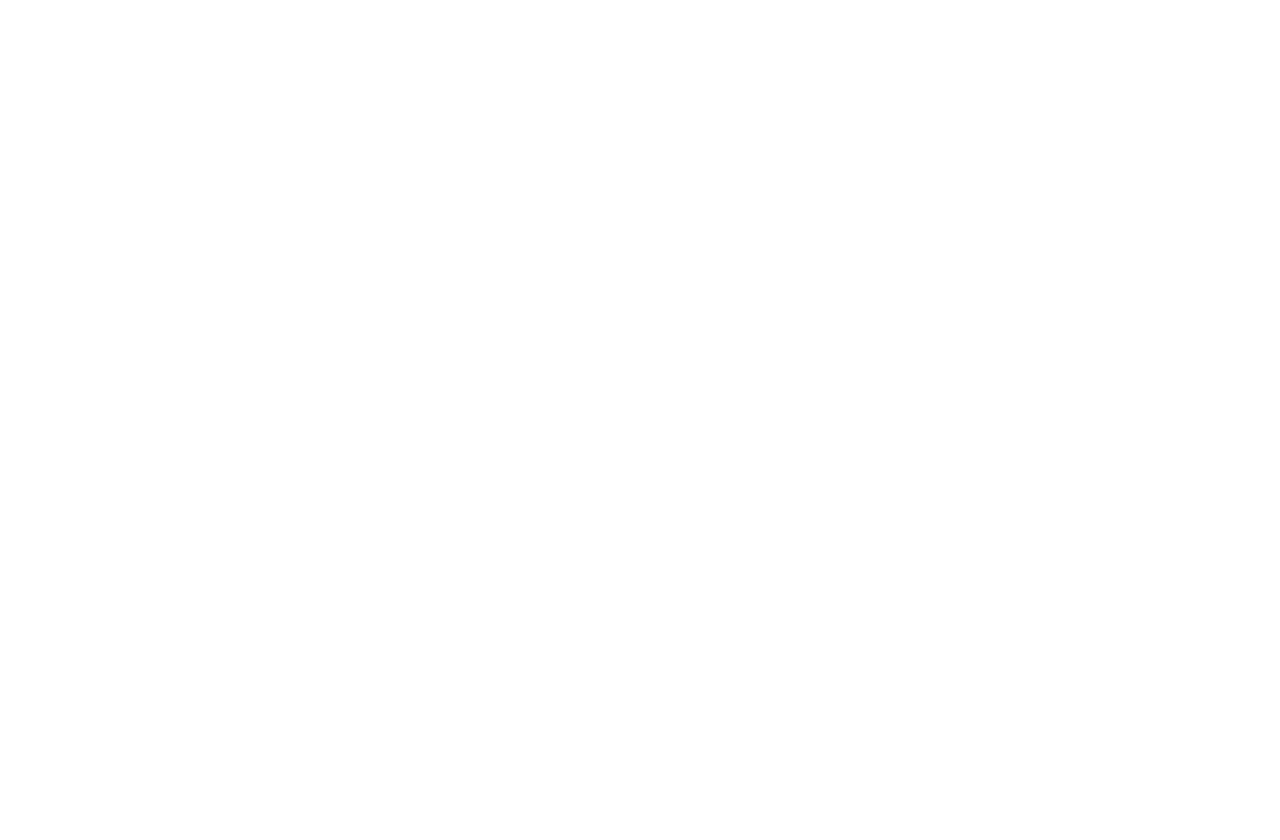
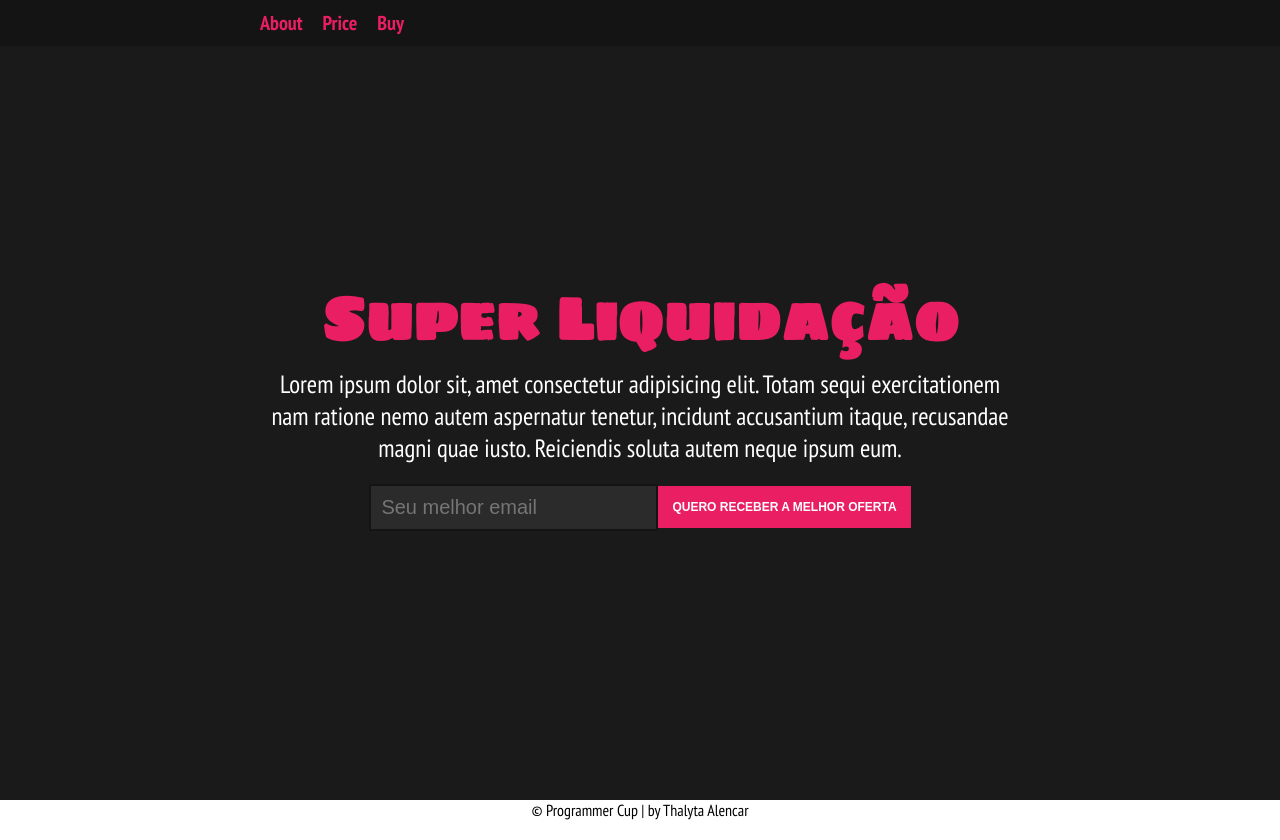
Before and after one commit to thalycomp/desafio01-hiringcoders, a plain HTML site: page index.html in a window 1280 px wide. Before the commit the page ends 800 px from the top, so only its background shows below. Drawn offline with Linux system fonts and the light colour scheme.

Commit message:
banner e header

```diff
--- a/index.html
+++ b/index.html
@@ -1,5 +1,5 @@
 <!DOCTYPE html>
-<html lang="pt-br">
+<html lang="en">
   <head>
     <meta charset="UTF-8" />
     <meta name="viewport" content="width=device-width, initial-scale=1.0" />
@@ -7,6 +7,11 @@
     <link rel="preconnect" href="https://fonts.gstatic.com" />
     <link
       href="https://fonts.googleapis.com/css2?family=Nunito+Sans:wght@300;400;700&family=PT+Sans+Narrow:wght@400;700&display=swap"
+      rel="stylesheet"
+    />
+
+    <link
+      href="https://fonts.googleapis.com/css2?family=Sigmar+One&display=swap"
       rel="stylesheet"
     />
 
@@ -23,7 +28,272 @@
         font-size: 62.5%;
         font-family: 'PT Sans Narrow', sans-serif;
       }
+
+      #container-header {
+        display: flex;
+        align-items: center;
+        justify-content: center;
+        width: 100%;
+
+        position: fixed;
+        width: 100%;
+        top: 0;
+        left: 0;
+
+        background-color: #141414;
+      }
+
+      #header {
+        display: flex;
+        align-items: center;
+        justify-content: space-between;
+        margin: 0rem 2rem 0rem 2rem;
+        max-width: 800px;
+        padding: 1rem;
+        width: 100%;
+      }
+
+      #nav-bar ul {
+        font-size: 2rem;
+        display: flex;
+        list-style: none;
+        justify-content: space-between;
+      }
+
+      #nav-bar li a {
+        padding: 1rem;
+        text-decoration: none;
+        color: #e91e63;
+
+        font-weight: 700;
+      }
+
+      #nav-bar li a:hover {
+        color: #64b5f6;
+      }
+
+      #background-about {
+        height: 100vh;
+
+        display: flex;
+        align-items: center;
+        justify-content: center;
+
+        background-color: #1a1a1a;
+      }
+
+      #about,
+      #price {
+        font-size: 2rem;
+        margin: 0 auto;
+        max-width: 800px;
+        width: 100%;
+      }
+
+      #about {
+        display: flex;
+        align-items: center;
+        justify-content: space-between;
+      }
+
+      h1 {
+        font-size: 6rem;
+        font-family: 'Sigmar One', sans-serif;
+        color: #e91e63;
+      }
+
+      h2 {
+        font-size: 2.8rem;
+        text-align: center;
+        margin-top: 2rem;
+      }
+
+      #container-info {
+        text-align: center;
+        margin-top: 3rem;
+        margin-bottom: 3rem;
+
+        color: #fff;
+
+        margin: 3rem 2rem 3rem 2rem;
+      }
+
+      #container-info-img {
+        width: 22%;
+        padding-bottom: 2rem;
+      }
+
+      #container-info p,
+      #buy p {
+        font-size: 2.5rem;
+      }
+
+      input {
+        padding: 1rem;
+        border: 2px solid #141414;
+        border-radius: 2px;
+
+        color: #fff;
+
+        font-size: 2rem;
+        background-color: #2b2b2b;
+      }
+
+      #submit {
+        padding: 1.3rem;
+        background: #e91e63;
+
+        color: #fff;
+        font-weight: 700;
+        text-transform: uppercase;
+        font-size: 1.2rem;
+        border: 1px solid #e91e63;
+
+        cursor: pointer;
+      }
+
+      #submit:hover {
+        border: 1px solid #64b5f6;
+        background: #64b5f6;
+      }
+
+      #form {
+        display: flex;
+        align-items: center;
+        justify-content: center;
+
+        margin-top: 2rem;
+      }
+
+      @media (max-width: 660px) {
+        #header-img {
+          width: 60%;
+        }
+
+        #about {
+          flex-direction: column;
+        }
+
+        #container-info {
+          max-width: 95%;
+        }
+      }
+
+      #prices ul {
+        text-align: center;
+
+        list-style: none;
+
+        display: grid;
+        grid-template-columns: repeat(auto-fit, minmax(100px, 1fr));
+        grid-gap: 20px;
+
+        margin: 2rem;
+      }
+
+      #prices ul li {
+        padding: 2rem;
+        background: #64b5f6;
+      }
+
+      #prices ul li img {
+        width: 50%;
+      }
+
+      #prices ul li:hover {
+        border: 4px solid #f06292;
+        cursor: pointer;
+      }
+
+      #buy {
+        background-color: #f06292;
+        margin-top: 4rem;
+        margin-bottom: 2rem;
+        padding-bottom: 2rem;
+
+        color: #fff;
+
+        display: flex;
+        flex-direction: column;
+        align-items: center;
+        justify-content: center;
+      }
+
+      #buy p {
+        max-width: 50%;
+        text-align: center;
+
+        margin-bottom: 2rem;
+      }
+
+      @media (max-width: 660px) {
+        #header-img {
+          width: 40%;
+        }
+
+        #buy p {
+          max-width: 90%;
+        }
+      }
+
+      footer {
+        display: flex;
+        align-items: center;
+        justify-content: center;
+
+        margin-bottom: 2rem;
+
+        font-size: 1.6rem;
+      }
     </style>
   </head>
-  <body></body>
+  <body>
+    <div id="container-header">
+      <header id="header">
+        <nav id="nav-bar">
+          <ul>
+            <li>
+              <a href="#about" class="nav-link">About</a>
+            </li>
+            <li>
+              <a href="#price" class="nav-link">Price</a>
+            </li>
+            <li>
+              <a href="#buy" class="nav-link">Buy</a>
+            </li>
+          </ul>
+        </nav>
+      </header>
+    </div>
+    <main>
+      <div id="background-about">
+        <section id="about">
+          <div id="container-info">
+            <h1 id="about-title">Super Liquidação</h1>
+            <p>
+              Lorem ipsum dolor sit, amet consectetur adipisicing elit. Totam
+              sequi exercitationem nam ratione nemo autem aspernatur tenetur,
+              incidunt accusantium itaque, recusandae magni quae iusto.
+              Reiciendis soluta autem neque ipsum eum.
+            </p>
+            <form
+              action="POST"
+              for="https://www.freecodecamp.com/email-submit"
+              id="form"
+            >
+              <input
+                type="email"
+                name="email"
+                placeholder="Seu melhor email"
+                id="email"
+              />
+              <button type="submit" id="submit" value="submit">Quero receber a melhor oferta</button>
+            </form>
+          </div>
+        </section>
+      </div>
+    <footer>
+      <p>&copy; Programmer Cup | by Thalyta Alencar</p>
+    </footer>
+  </body>
 </html>
```
